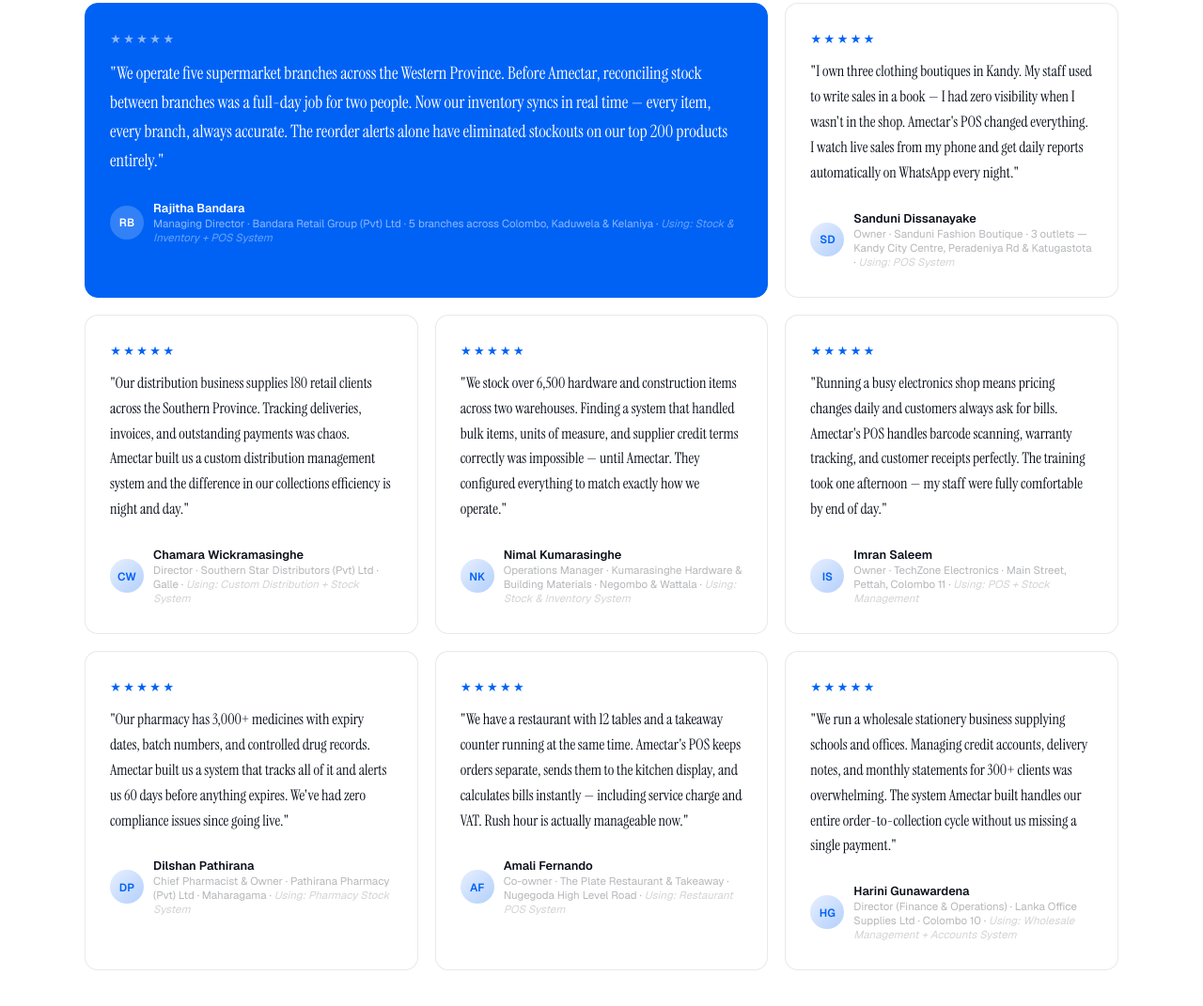
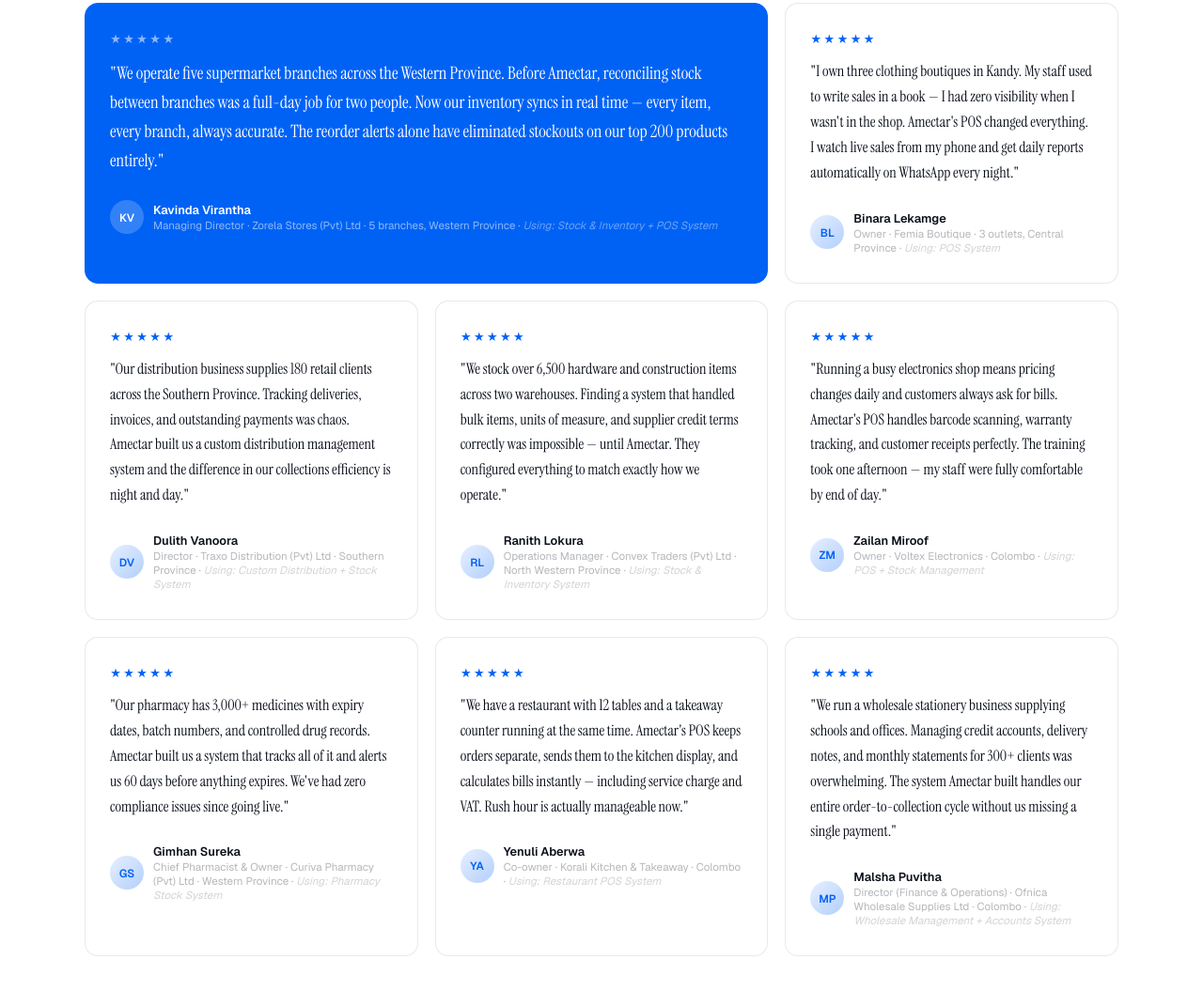
Before and after one commit to Amanmanthira/amectar-web, a plain HTML site: page index.html in a window 1280 px wide. Shown: the part 5643-6714 px from the top of the page at 94% size. Drawn offline with nearby package versions, Linux system fonts and the light colour scheme.

Commit message:
Update index.html

```diff
--- a/index.html
+++ b/index.html
@@ -560,7 +560,6 @@
     </div>
   </div>
 </section>
-
 <!-- TESTIMONIALS -->
 <section class="wrap" id="testimonials">
   <div class="cont">
@@ -578,10 +577,10 @@
         <div class="tstars">★★★★★</div>
         <p class="tq">"We operate five supermarket branches across the Western Province. Before Amectar, reconciling stock between branches was a full-day job for two people. Now our inventory syncs in real time — every item, every branch, always accurate. The reorder alerts alone have eliminated stockouts on our top 200 products entirely."</p>
         <div class="tau">
-          <div class="tav" style="background:rgba(255,255,255,.2);color:white">RB</div>
+          <div class="tav" style="background:rgba(255,255,255,.2);color:white">KV</div>
           <div>
-            <div class="tan">Rajitha Bandara</div>
-            <div class="tar">Managing Director · Bandara Retail Group (Pvt) Ltd · 5 branches across Colombo, Kaduwela &amp; Kelaniya · <em style="opacity:.75">Using: Stock &amp; Inventory + POS System</em></div>
+            <div class="tan">Kavinda Virantha</div>
+            <div class="tar">Managing Director · Zorela Stores (Pvt) Ltd · 5 branches, Western Province · <em style="opacity:.75">Using: Stock &amp; Inventory + POS System</em></div>
           </div>
         </div>
       </div>
@@ -590,10 +589,10 @@
         <div class="tstars">★★★★★</div>
         <p class="tq">"I own three clothing boutiques in Kandy. My staff used to write sales in a book — I had zero visibility when I wasn't in the shop. Amectar's POS changed everything. I watch live sales from my phone and get daily reports automatically on WhatsApp every night."</p>
         <div class="tau">
-          <div class="tav">SD</div>
+          <div class="tav">BL</div>
           <div>
-            <div class="tan">Sanduni Dissanayake</div>
-            <div class="tar">Owner · Sanduni Fashion Boutique · 3 outlets — Kandy City Centre, Peradeniya Rd &amp; Katugastota · <em style="opacity:.6">Using: POS System</em></div>
+            <div class="tan">Binara Lekamge</div>
+            <div class="tar">Owner · Femia Boutique · 3 outlets, Central Province · <em style="opacity:.6">Using: POS System</em></div>
           </div>
         </div>
       </div>
@@ -602,10 +601,10 @@
         <div class="tstars">★★★★★</div>
         <p class="tq">"Our distribution business supplies 180 retail clients across the Southern Province. Tracking deliveries, invoices, and outstanding payments was chaos. Amectar built us a custom distribution management system and the difference in our collections efficiency is night and day."</p>
         <div class="tau">
-          <div class="tav">CW</div>
+          <div class="tav">DV</div>
           <div>
-            <div class="tan">Chamara Wickramasinghe</div>
-            <div class="tar">Director · Southern Star Distributors (Pvt) Ltd · Galle · <em style="opacity:.6">Using: Custom Distribution + Stock System</em></div>
+            <div class="tan">Dulith Vanoora</div>
+            <div class="tar">Director · Traxo Distribution (Pvt) Ltd · Southern Province · <em style="opacity:.6">Using: Custom Distribution + Stock System</em></div>
           </div>
         </div>
       </div>
@@ -614,10 +613,10 @@
         <div class="tstars">★★★★★</div>
         <p class="tq">"We stock over 6,500 hardware and construction items across two warehouses. Finding a system that handled bulk items, units of measure, and supplier credit terms correctly was impossible — until Amectar. They configured everything to match exactly how we operate."</p>
         <div class="tau">
-          <div class="tav">NK</div>
+          <div class="tav">RL</div>
           <div>
-            <div class="tan">Nimal Kumarasinghe</div>
-            <div class="tar">Operations Manager · Kumarasinghe Hardware &amp; Building Materials · Negombo &amp; Wattala · <em style="opacity:.6">Using: Stock &amp; Inventory System</em></div>
+            <div class="tan">Ranith Lokura</div>
+            <div class="tar">Operations Manager · Convex Traders (Pvt) Ltd · North Western Province · <em style="opacity:.6">Using: Stock &amp; Inventory System</em></div>
           </div>
         </div>
       </div>
@@ -626,10 +625,10 @@
         <div class="tstars">★★★★★</div>
         <p class="tq">"Running a busy electronics shop means pricing changes daily and customers always ask for bills. Amectar's POS handles barcode scanning, warranty tracking, and customer receipts perfectly. The training took one afternoon — my staff were fully comfortable by end of day."</p>
         <div class="tau">
-          <div class="tav">IS</div>
+          <div class="tav">ZM</div>
           <div>
-            <div class="tan">Imran Saleem</div>
-            <div class="tar">Owner · TechZone Electronics · Main Street, Pettah, Colombo 11 · <em style="opacity:.6">Using: POS + Stock Management</em></div>
+            <div class="tan">Zailan Miroof</div>
+            <div class="tar">Owner · Voltex Electronics · Colombo · <em style="opacity:.6">Using: POS + Stock Management</em></div>
           </div>
         </div>
       </div>
@@ -643,10 +642,10 @@
         <div class="tstars">★★★★★</div>
         <p class="tq">"Our pharmacy has 3,000+ medicines with expiry dates, batch numbers, and controlled drug records. Amectar built us a system that tracks all of it and alerts us 60 days before anything expires. We've had zero compliance issues since going live."</p>
         <div class="tau">
-          <div class="tav">DP</div>
+          <div class="tav">GS</div>
           <div>
-            <div class="tan">Dilshan Pathirana</div>
-            <div class="tar">Chief Pharmacist &amp; Owner · Pathirana Pharmacy (Pvt) Ltd · Maharagama · <em style="opacity:.6">Using: Pharmacy Stock System</em></div>
+            <div class="tan">Gimhan Sureka</div>
+            <div class="tar">Chief Pharmacist &amp; Owner · Curiva Pharmacy (Pvt) Ltd · Western Province · <em style="opacity:.6">Using: Pharmacy Stock System</em></div>
           </div>
         </div>
       </div>
@@ -655,10 +654,10 @@
         <div class="tstars">★★★★★</div>
         <p class="tq">"We have a restaurant with 12 tables and a takeaway counter running at the same time. Amectar's POS keeps orders separate, sends them to the kitchen display, and calculates bills instantly — including service charge and VAT. Rush hour is actually manageable now."</p>
         <div class="tau">
-          <div class="tav">AF</div>
+          <div class="tav">YA</div>
           <div>
-            <div class="tan">Amali Fernando</div>
-            <div class="tar">Co-owner · The Plate Restaurant &amp; Takeaway · Nugegoda High Level Road · <em style="opacity:.6">Using: Restaurant POS System</em></div>
+            <div class="tan">Yenuli Aberwa</div>
+            <div class="tar">Co-owner · Korali Kitchen &amp; Takeaway · Colombo · <em style="opacity:.6">Using: Restaurant POS System</em></div>
           </div>
         </div>
       </div>
@@ -667,10 +666,10 @@
         <div class="tstars">★★★★★</div>
         <p class="tq">"We run a wholesale stationery business supplying schools and offices. Managing credit accounts, delivery notes, and monthly statements for 300+ clients was overwhelming. The system Amectar built handles our entire order-to-collection cycle without us missing a single payment."</p>
         <div class="tau">
-          <div class="tav">HG</div>
+          <div class="tav">MP</div>
           <div>
-            <div class="tan">Harini Gunawardena</div>
-            <div class="tar">Director (Finance &amp; Operations) · Lanka Office Supplies Ltd · Colombo 10 · <em style="opacity:.6">Using: Wholesale Management + Accounts System</em></div>
+            <div class="tan">Malsha Puvitha</div>
+            <div class="tar">Director (Finance &amp; Operations) · Ofnica Wholesale Supplies Ltd · Colombo · <em style="opacity:.6">Using: Wholesale Management + Accounts System</em></div>
           </div>
         </div>
       </div>
```
